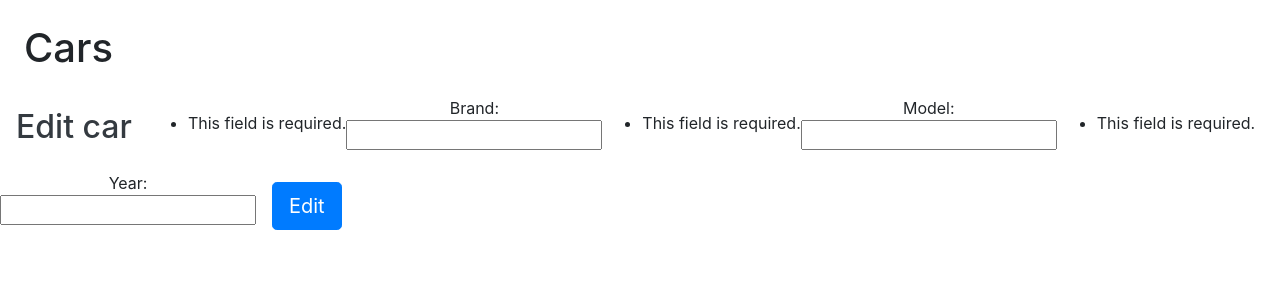
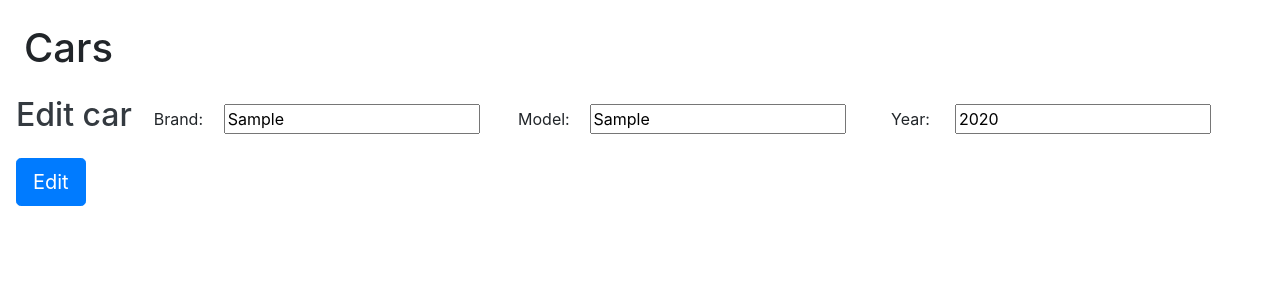
Before and after one commit to klement97/denard_django_car_project, a Django app: page /edit/1/ in a window 1280 px wide. Shown: the top 300 px of the page. Run offline with Django 3.2, Linux system fonts and the light colour scheme; tables that the repository leaves empty hold one stand-in row (values such as "Sample post"); some libraries are stand-ins or nearby versions.

Commit message:
all 4 issues are solved

```diff
--- a/car/form.py
+++ b/car/form.py
@@ -1,4 +1,11 @@
 from django import forms
+
+from .models import Cars
+
+
+class Edit_Car(forms.Form):
+    model = Cars
+    fields = ['brand', 'model', 'year']
 
 
 class Add_New_Car(forms.Form):
--- a/car/models.py
+++ b/car/models.py
@@ -4,7 +4,7 @@ from django.db import models
 class Cars(models.Model):
     model = models.CharField(max_length=20)
     brand = models.CharField(max_length=20)
-    year = models.IntegerField(default=None)
+    year = models.IntegerField()
 
     # Todo: add a color choice field
 
--- a/car/templates/car/edit_car.html
+++ b/car/templates/car/edit_car.html
@@ -3,10 +3,30 @@
 {% block content %}
     <form action="new/" method="POST" class="form-inline">
         <h2 class="text-dark px-3">Edit car</h2>
-        <br/>
+        <br>
         {% csrf_token %}
-        {{ form.as_p }}
-        <br/>
+        <div class="form-group">
+            <label class="col-sm-2 col-form-label" for="car-brand">Brand:</label>
+            <div class="col-sm-4">
+                <input type="text" name="car_brand" id="car-brand" maxlength="20" value="{{ brand }}" required/>
+            </div>
+        </div>
+        <br>
+        <div class="form-group">
+            <label class="col-sm-2 col-form-label" for="car-model">Model:</label>
+            <div class="col-sm-4">
+                <input type="text" name="car_model" id="car-model" maxlength="20" value="{{ model }}" required/>
+            </div>
+        </div>
+        <br>
+        <div class="form-group">
+            <label class="col-sm-2 col-form-label" for="car-year">Year:</label>
+            <div class="col-sm-4">
+                <input type="number" name="car_year" id="car-year" maxlength="4" value="{{ year }}" required/>
+            </div>
+        </div>
+        <br>
+
         <button type="submit" class="btn btn-lg btn-primary m-3">Edit</button>
     </form>
 {% endblock content %}
--- a/car/views.py
+++ b/car/views.py
@@ -41,29 +41,33 @@ def add_car(request):
         return HttpResponseRedirect("new/")
 
 
+def get_car(request, car_id):
+    car = Cars.objects.get(id=car_id)
+    context = {
+        'brand': car.brand,
+        'model': car.model,
+        'year': car.year
+    }
+    return render(request, "../templates/car/edit_car.html", context)
+
+
+def edit_car(request, car_id):
+    car = Cars.objects.get(id=car_id)
+    if request.method == "POST":
+        car.brand = request.POST.get("car_brand")
+        car.model = request.POST.get("car_model")
+        car.year = request.POST.get("car_year")
+        car.save()
+        return HttpResponseRedirect('/')
+    return HttpResponseRedirect('/')
+
+
+
+
+
+
+
+
 def delete_car(request, car_id):
     Cars.objects.get(id=car_id).delete()
     return HttpResponseRedirect("/")
-
-
-def get_car(request, car_id):
-    form = Add_New_Car(request.POST)
-    return render(request, "../templates/car/edit_car.html", {"form": form})
-
-
-def edit_car(request, car_id):
-    if request.method == "POST":
-        form = Add_New_Car(request.POST)
-        if form.is_valid():
-            brand = form.cleaned_data["brand"]
-            model = form.cleaned_data["model"]
-            year = form.cleaned_data["year"]
-            edited_car = Cars.objects.get(id=car_id)
-            edited_car.brand = brand
-            edited_car.model = model
-            edited_car.year = year
-
-            edited_car.save()
-            return HttpResponseRedirect("/")
-    else:
-        return HttpResponseRedirect("/new/")
```
